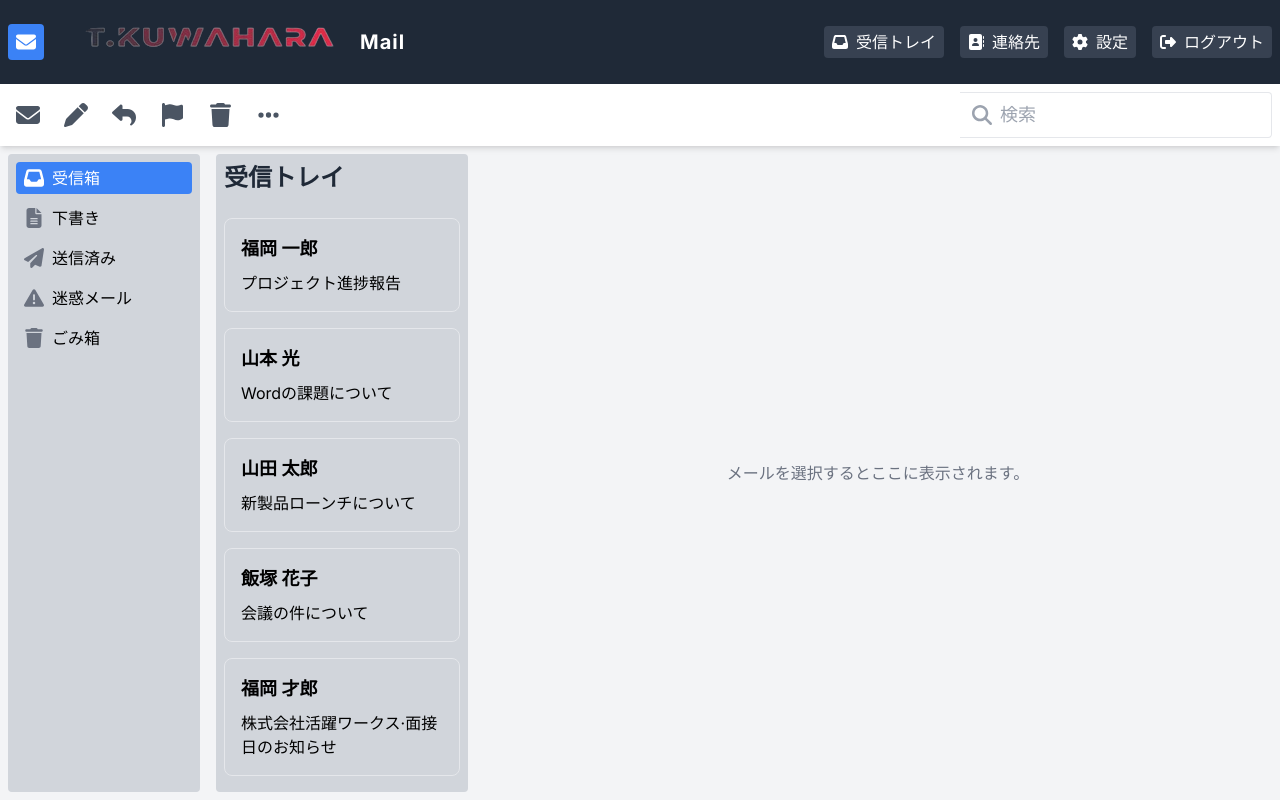
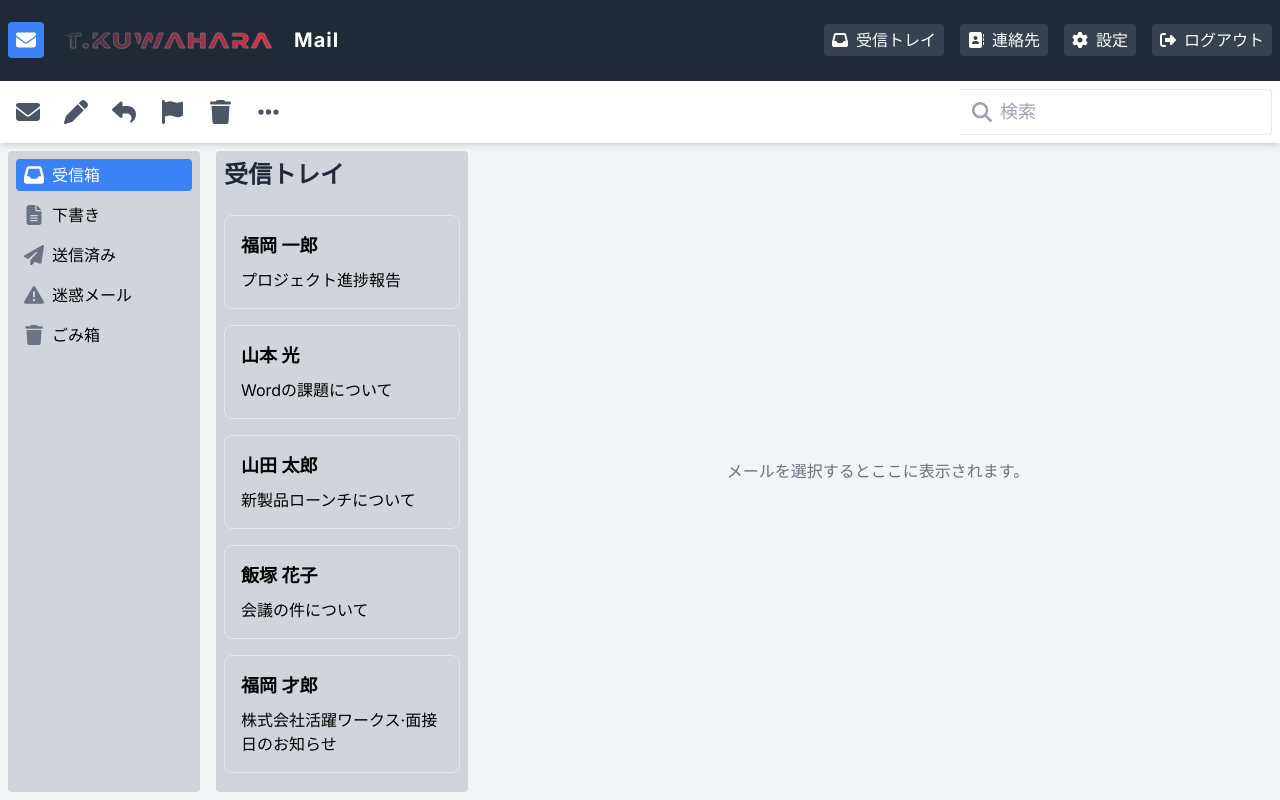
Before and after one commit to kuwa124/mail-practice, a Next.js app: page / in a window 1280 px wide. Built offline with nearby package versions, Linux system fonts and the light colour scheme.

Commit message:
🐛 ロゴが表示されない為、pngも追加

```diff
--- a/src/components/Header/index.tsx
+++ b/src/components/Header/index.tsx
@@ -23,19 +23,28 @@ const Header: React.FC = () => {
     <header className='bg-gray-800 text-white p-2 flex items-center justify-between'>
       {/* ロゴとアプリ名の部分 */}
       {/* Flexboxで子要素を横並びに配置し、中央揃え */}
-      <div className={COMMON_STYLES.FLEX_CENTER}>
+      <div className={`${COMMON_STYLES.FLEX_CENTER} mt-2`}>
         {/* ロゴ（メールアイコン） */}
         {/* 青い背景、角丸、右マージン、Flexboxで中央揃え */}
-        <div className='bg-blue-500 p-2 rounded mr-4 flex items-center justify-center'>
+        <div className='bg-blue-500 p-2 rounded flex items-center justify-center mb-2'>
           {/* FontAwesomeIconを使用してメールアイコンを表示 */}
           <FontAwesomeIcon icon={faEnvelope} className='text-xl' />
         </div>
         {/* FSCロゴ画像 */}
         {/* Next.jsのImageコンポーネントを使用して最適化された画像を表示 */}
-        <Image src='/logo.WebP' alt='メールのロゴ' width={300} height={68} priority />
+        <picture className='inline-block'>
+          <source type='image/webp' srcSet='/logo.webp' />
+          <Image
+            src='/logo.png'
+            alt='メールのロゴ'
+            width={250}
+            height={56}
+            priority
+          />
+        </picture>
         {/* アプリ名（'Mail'） */}
         {/* 大きめのフォントサイズ、文字間を広げ、太字 */}
-        <span className='text-xl tracking-wider font-bold'>Mail</span>
+        <span className='text-xl tracking-wider font-bold pb-2'>Mail</span>
       </div>
       {/* ナビゲーションボタンの部分 */}
       {/* Flexboxで子要素を横並びに配置し、間隔を追加 */}
```
Also changed, not shown: public/logo.png (added).
